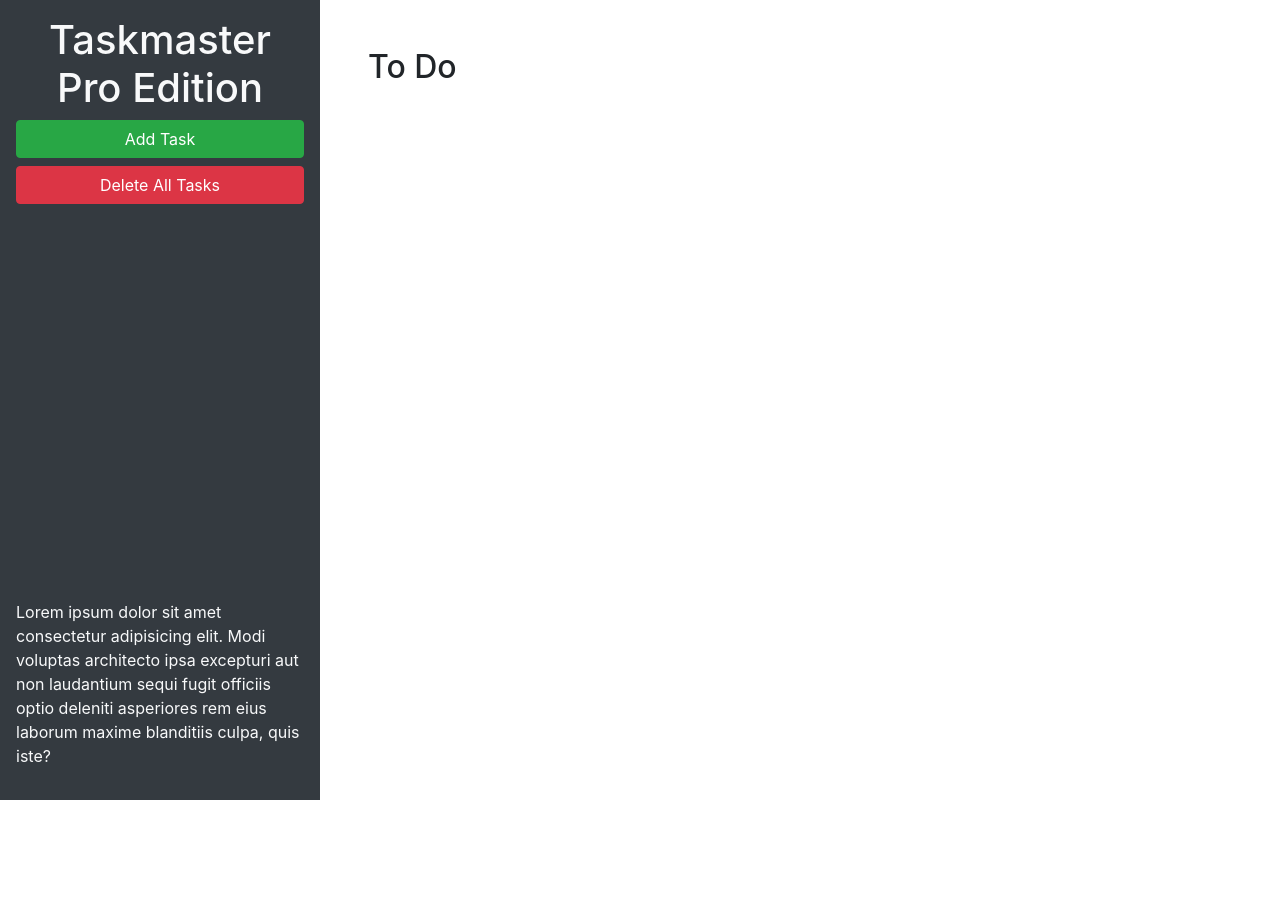
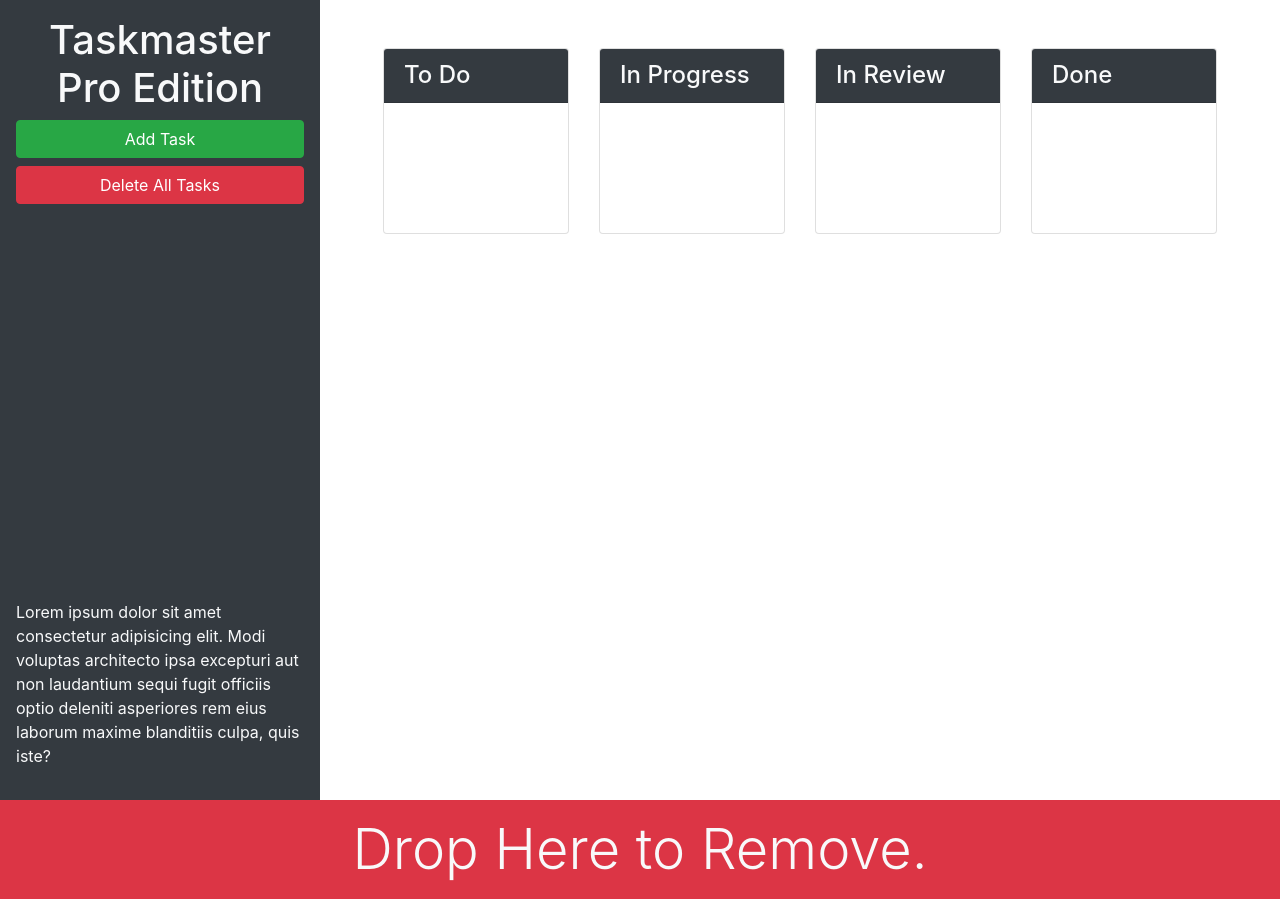
Before and after one commit to LindseyHsiao/taskmaster-pro, a plain HTML site: page index.html in a window 1280 px wide. Before the commit the page ends 800 px from the top, so only its background shows below. Drawn offline with nearby package versions, Linux system fonts and the light colour scheme.

Commit message:
bootstrap

```diff
--- a/index.html
+++ b/index.html
@@ -13,21 +13,86 @@
 <body>
 
   <div class="row min-vh-100 no-gutters">
-    <header class="col-12 col-lg-3 bg-dark text-light d-flex flex-column p-4 p-lg-3">
+    <header class="col-12 col-lg-3 bg-dark text-light sticky-top d-flex flex-column p-4 p-lg-3">
       <h1 class="text-center">Taskmaster Pro Edition</h1>
       <button id="create-task" class="btn btn-block btn-success" data-toggle="modal" data-target="#task-form-modal">Add
         Task</button>
       <button id="remove-tasks" class="btn btn-block btn-danger">Delete All Tasks</button>
-      <p class="mt-auto">Lorem ipsum dolor sit amet consectetur adipisicing elit. Modi voluptas architecto ipsa
+      <p class="mt-auto d-none d-lg-block">Lorem ipsum dolor sit amet consectetur adipisicing elit. Modi voluptas architecto ipsa
         excepturi aut non
         laudantium sequi fugit officiis optio deleniti asperiores rem eius laborum maxime blanditiis culpa, quis iste?
       </p>
     </header>
-    <main class="col-12 col-lg-9">
-      <div class="m-5">
-        <h2>To Do</h2>
-        <ul id="list-toDo" class="list-group"> </ul>
+    <main class="col-12 col-lg-9 d-flex flex-column">
+      <div class="m-5 row justify-content-around">
+        <!-- todo start -->
+        <div class="col-12 col-md-6 col-xl-3 mb-3">
+          <div class="card">
+        <h4 class="card-header bg-dark text-light">
+          To Do
+        </h4>
+        <ul id="list-toDo" class="list-group list-group-flush">
+          <li class="list-group-item">
+            <span class="badge badge-primary badge pill"></span>
+            <p class="m-1"></p>
+          </li>
+        </ul>
+        </div>
+        </div>
+        <!-- todo end-->
+        <!-- in progress start -->
+        <div class="col-12 col-md-6 col-xl-3 mb-3">
+          <div class="card">
+            <h4 class="card-header bg-dark text-light">
+              In Progress
+            </h4>
+            <ul id="list-inProgress" class="list-group list-group-flush">
+              <li class="list-group-item">
+                <span class="badge badge-primary badge-pill"></span>
+                <p class="m-1"></p>
+              </li>
+            </ul>
+          </div>
+        </div>
+        <!-- in progress end -->
+        <!-- in review start -->
+        <div class="col-12 col-md-6 col-xl-3 mb-3">
+          <div class="card">
+            <h4 class="card-header bg-dark text-light">
+              In Review
+            </h4>
+            <ul id="list-inReview" class="list-group list-group-flush">
+              <li class="list-group-item">
+                <span class="badge badge-primary badge-pill"></span>
+                <p class="m-1"></p>
+              </li>
+            </ul>
+          </div>
+        </div>
+  <!-- in review end -->
+  <!-- done start -->
+  <div class="col-12 col-md-6 col-xl-3 mb-3">
+    <div class="card">
+      <h4 class="card-header bg-dark text-light">
+        Done
+      </h4>
+      <ul id="list-done" class="list-group list-group-flush">
+        <li class="list-group-item">
+          <span class="badge badge-primary badge-pill"></span>
+          <p class="m-1"></p>
+        </li>
+      </ul>
+    </div>
+  </div>
+  <!-- done end -->
+</div>
       </div>
+
+  <div id="trash">
+    <div class="w-100 bg-danger p-3 text-center text-light display-4 mt-auto">
+      Drop Here to Remove.
+    </div>
+  </div>
     </main>
   </div>
 
@@ -46,7 +111,7 @@
           <form>
             <div class="form-group">
               <label for="modalTaskDescription">Task description</label>
-              <textarea id="modalTaskDescription" rows="3"></textarea>
+              <textarea id="modalTaskDescription" rows="3" class="form-control"></textarea>
             </div>
             <div class="form-group">
               <label for="modalDueDate">Due date</label>
```
